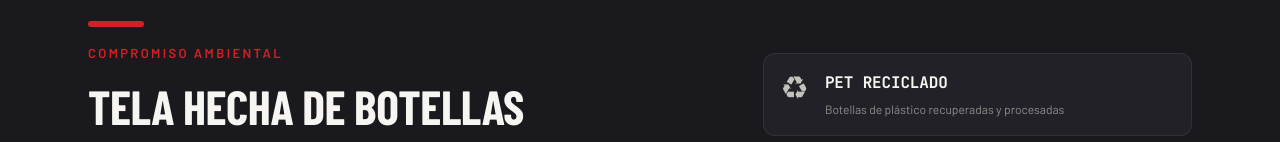
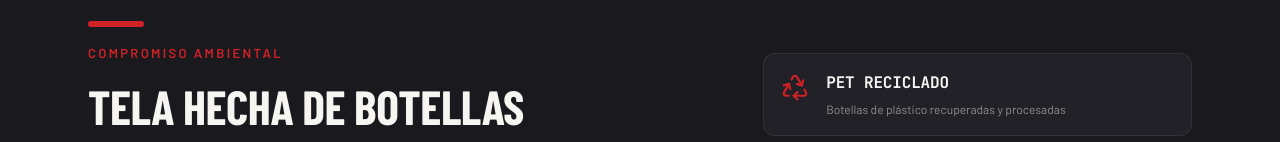
Before and after one commit to jucampoc/riderpath, a Next.js app in the folder riderpath/: page /fashion in a window 1280 px wide. Shown: the part 633-775 px from the top of the page. Built offline with nearby package versions, Linux system fonts and the light colour scheme; a web font is replaced by a local one.

Commit message:
fix: replace emoji icons with lucide-react icons in sustainability section
- Install lucide-react dependency
- Replace recycle/shirt/globe emojis with proper SVG icon components

```diff
--- a/riderpath/components/sections/SustainabilityCommitment.tsx
+++ b/riderpath/components/sections/SustainabilityCommitment.tsx
@@ -1,16 +1,18 @@
+import { Recycle, Shirt, Globe } from 'lucide-react'
+
 const PROCESS_BLOCKS = [
   {
-    icon:  '♻',
+    Icon:  Recycle,
     title: 'PET reciclado',
     note:  'Botellas de plástico recuperadas y procesadas',
   },
   {
-    icon:  '🧵',
+    Icon:  Shirt,
     title: 'Tela técnica',
     note:  'Ligera, transpirable y resistente al camino',
   },
   {
-    icon:  '🌍',
+    Icon:  Globe,
     title: 'Menor huella ambiental',
     note:  'Menos residuos, más kilómetros con conciencia',
   },
@@ -68,7 +70,7 @@ export function SustainabilityCommitment() {
               gap:           'var(--space-3)',
             }}
           >
-            {PROCESS_BLOCKS.map(({ icon, title, note }) => (
+            {PROCESS_BLOCKS.map(({ Icon, title, note }) => (
               <div
                 key={title}
                 style={{
@@ -82,16 +84,13 @@ export function SustainabilityCommitment() {
                 }}
               >
                 {/* Icon */}
-                <span
+                <Icon
                   aria-hidden="true"
-                  style={{
-                    fontSize:   'var(--fs-h3)',
-                    lineHeight: 1,
-                    flexShrink: 0,
-                  }}
-                >
-                  {icon}
-                </span>
+                  size={30}
+                  color="var(--rp-red)"
+                  strokeWidth={1.75}
+                  style={{ flexShrink: 0, marginTop: 2 }}
+                />
 
                 {/* Text */}
                 <div>
--- a/riderpath/package.json
+++ b/riderpath/package.json
@@ -10,6 +10,7 @@
   },
   "dependencies": {
     "gsap": "^3.15.0",
+    "lucide-react": "^1.21.0",
     "next": "16.2.6",
     "react": "19.2.4",
     "react-dom": "19.2.4"
```
Also changed, not shown: 1 other file (tests, documents, lock files or other folders).
